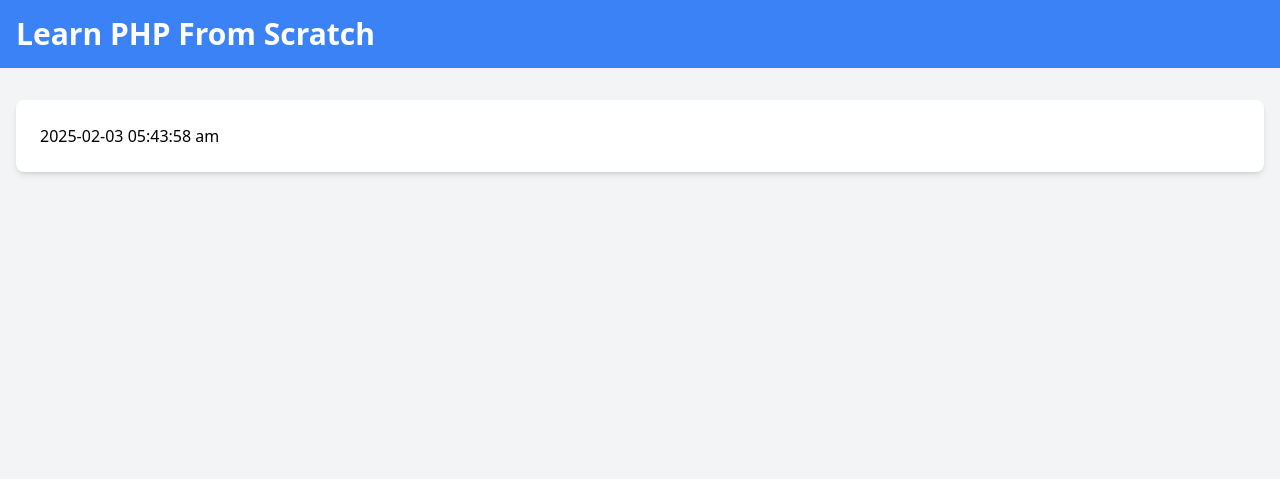
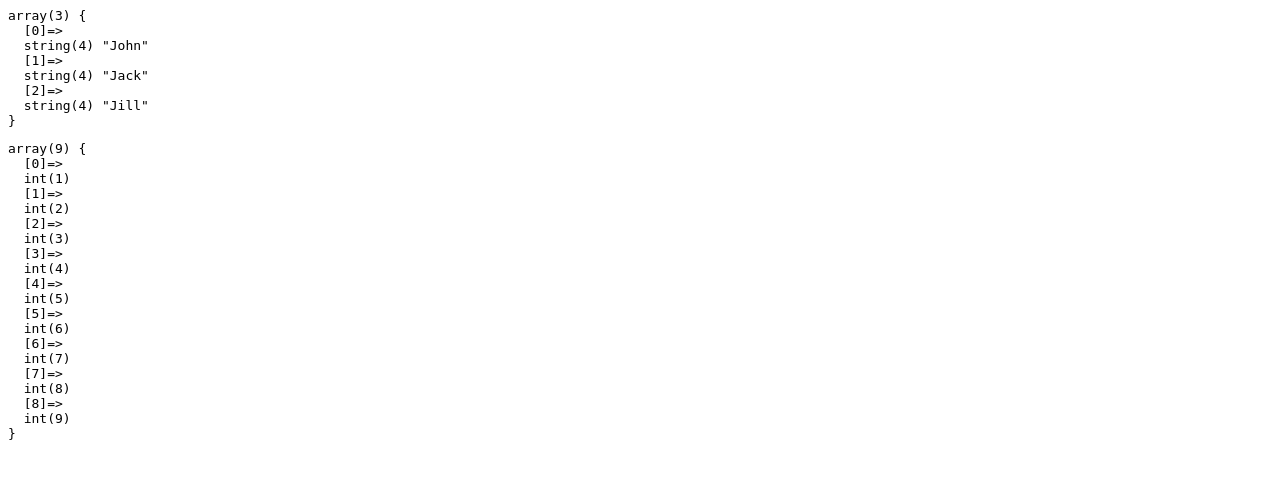
Before and after one commit to otabekkhabibullayev/php-sandbox, a PHP site: page / in a window 1280 px wide. Shown: the top 479 px of the page. Run offline with PHP 8.4, Linux system fonts and the light colour scheme; some libraries are stand-ins or nearby versions.

Commit message:
Intro To Arrays

```diff
--- a/index.php
+++ b/index.php
@@ -1,74 +1,13 @@
 <?php
-/*
-- 'Y' - The year
-- 'm' - The month
-- 'd' - The day
-- 'D' - The day of the week short name
-- 'l' - The full day of the week name
-- 'h' - The hour
-- 'i' - The minute
-- 's' - The second
-- 'a' - AM/PM
-*/
 
-    // Get Year
-    $output = date('Y');
+$names = Array('John', 'Jack', 'Jill');
+$numbers = [1,2,3,4,5,6,7,8,9];
 
-    // Get year with timestamp
-    $output = date('Y', 936345600);
+function inspect($value) {
+    echo '<pre>';
+    var_dump($value);
+    echo '</pre>';
+};
 
-    // Get year with strtotime
-    $output = date('Y', strtotime('1998-03-17'));
-
-    // Get Month
-    $output = date('m');
-
-    // Get Day short day
-    $output = date('D');
-
-    // Get Day full day
-    $output = date('l');
-
-    // Get month, day and year
-    $output = date('Y-m-d');
-
-    // Get hour
-    $output = date('h');
-
-    // Get min
-    $output = date('i');
-
-    // Get seconds
-    $output = date('s');
-
-    // Get am/pm
-    $output = date('a');
-
-    // Put it all together
-    $output = date('Y-m-d h:i:s a');
-?>
-
-<!doctype html>
-<html lang="en">
-<head>
-    <meta charset="UTF-8">
-    <meta name="viewport"
-          content="width=device-width, user-scalable=no, initial-scale=1.0, maximum-scale=1.0, minimum-scale=1.0">
-    <meta http-equiv="X-UA-Compatible" content="ie=edge">
-    <script src="https://cdn.tailwindcss.com"></script>
-    <title>Learn PHP From Scratch</title>
-</head>
-<body class="bg-gray-100">
-<header class="bg-blue-500 text-white p-4">
-    <div class="container mx-auto">
-        <h1 class="text-3xl font-semibold">Learn PHP From Scratch</h1>
-    </div>
-</header>
-<div class="container mx-auto p-4 mt-4">
-    <div class="bg-white rounded-lg shadow-md p-6">
-         <!-- output -->
-        <?= $output  ?>
-    </div>
-</div>
-</body>
-</html>
+inspect($names);
+inspect($numbers);
```
